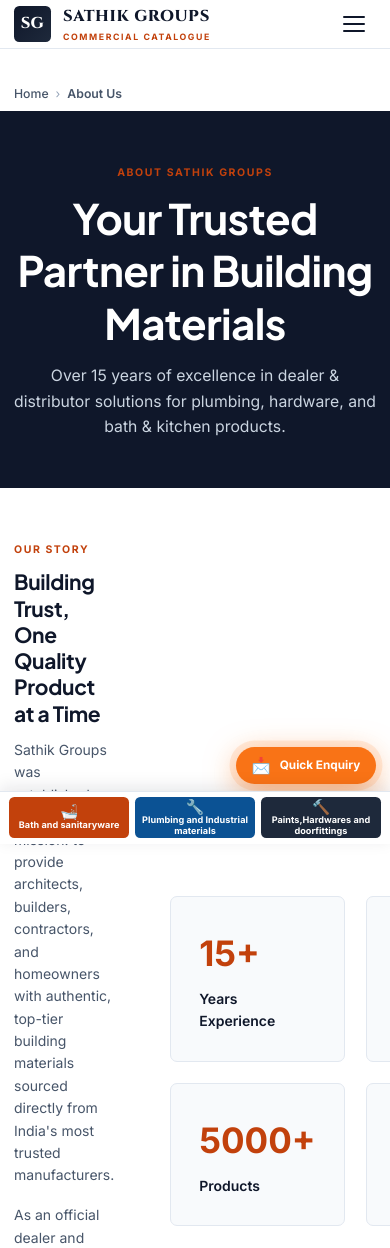
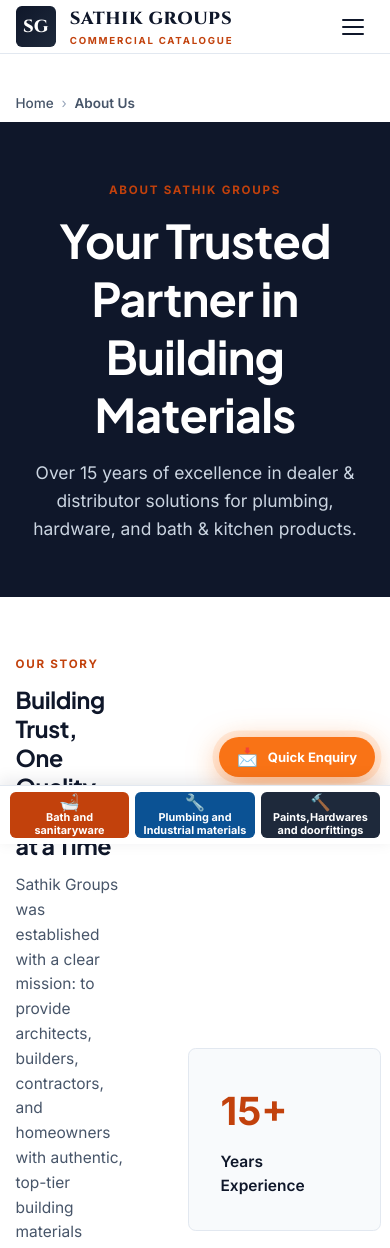
Before and after one commit to rohit-r-20/Sathik, a Flask app: page /about in a window 390 px wide; the page is wider, and only the part inside the window is pictured. Shown: the top 1248 px of that part. Run offline with Flask 3, Linux system fonts and the light colour scheme; parts of the project's set-up code (start-up, migrations or seed data) failed here and were passed over.

Commit message:
Increase global base font size to 15.5px and mobile bottom navbar button font size to 0.7rem

```diff
--- a/static/css/responsive.css
+++ b/static/css/responsive.css
@@ -78,7 +78,7 @@
   justify-content: center;
   gap: 0.05rem;
   padding: 0.2rem 0.25rem;
-  font-size: 0.65rem;
+  font-size: 0.7rem;
   font-weight: 700;
   border-radius: var(--radius-md);
   border: none;
--- a/static/css/style.css
+++ b/static/css/style.css
@@ -3,7 +3,7 @@
    ============================================================ */
 
 html {
-  font-size: 14px;
+  font-size: 15.5px;
 }
 
 :root {
```
